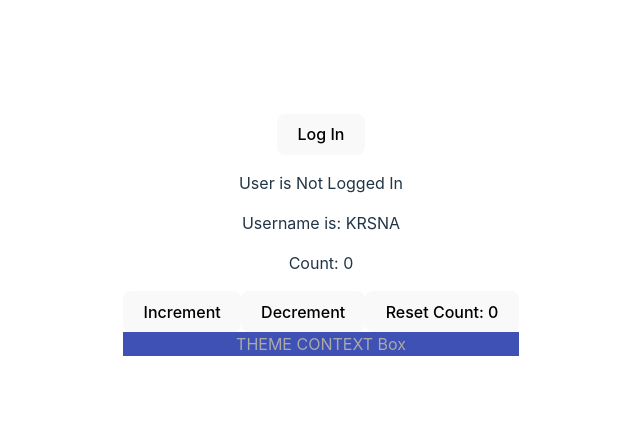
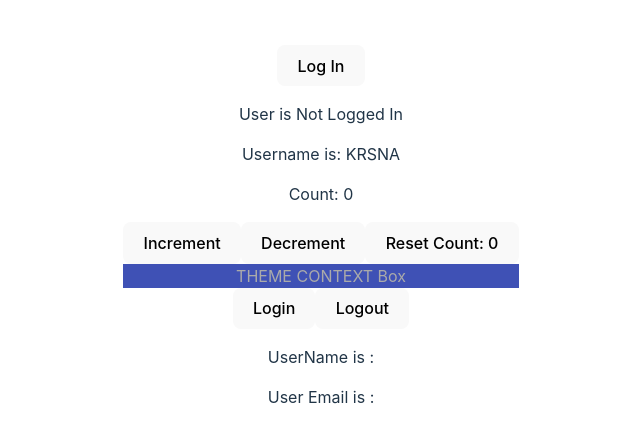
Before and after one commit to D32SSV/react-ts, a React (Vite) app: page / in a window 1280 px wide. Shown: the part 165-608 px from the top of the page, without its empty margins (319-959 px from the left). Built offline with nearby package versions, Linux system fonts and the light colour scheme.

Commit message:
updating future values useContext

```diff
--- a/src/App.tsx
+++ b/src/App.tsx
@@ -4,6 +4,8 @@ import LoggedIn from "./components/state/LoggedIn";
 import Counter from "./components/state/Counter";
 import { ThemeContextProvider } from "./components/context/ThemeContext";
 import Box from "./components/context/Box";
+import { UserContextProvider } from "./components/context/UserContext";
+import User from "./components/context/User";
 
 function App() {
   // const personName = {
@@ -60,6 +62,9 @@ function App() {
         <ThemeContextProvider>
           <Box />
         </ThemeContextProvider>
+        <UserContextProvider>
+          <User />
+        </UserContextProvider>
       </div>
     </>
   );
--- /dev/null
+++ b/src/components/context/User.tsx
@@ -0,0 +1,24 @@
+import React, { useContext } from "react";
+import { userContext } from "./UserContext";
+
+const User = () => {
+  const user = useContext(userContext);
+
+  const logout = () => {
+    user?.setUser(null);
+  };
+
+  const login = () => {
+    user?.setUser({ name: "I am in Brucewa", email: "batman@kool.cave" });
+  };
+  return (
+    <>
+      <button onClick={login}>Login</button>
+      <button onClick={logout}>Logout</button>
+      <p>UserName is : {user?.user?.name}</p>
+      <p>User Email is : {user?.user?.email}</p>
+    </>
+  );
+};
+
+export default User;
--- /dev/null
+++ b/src/components/context/UserContext.tsx
@@ -0,0 +1,25 @@
+import { createContext, useState } from "react";
+
+export type AuthProp = {
+  name: string;
+  email: string;
+};
+
+type UserContextType = {
+  user: AuthProp | null;
+  setUser: React.Dispatch<React.SetStateAction<AuthProp | null>>;
+};
+
+export type ChildrenProp = {
+  children: React.ReactNode;
+};
+export const userContext = createContext<UserContextType | null>(null);
+
+export const UserContextProvider = ({ children }: ChildrenProp) => {
+  const [user, setUser] = useState<AuthProp | null>(null);
+  return (
+    <userContext.Provider value={{ user, setUser }}>
+      {children}
+    </userContext.Provider>
+  );
+};
```
